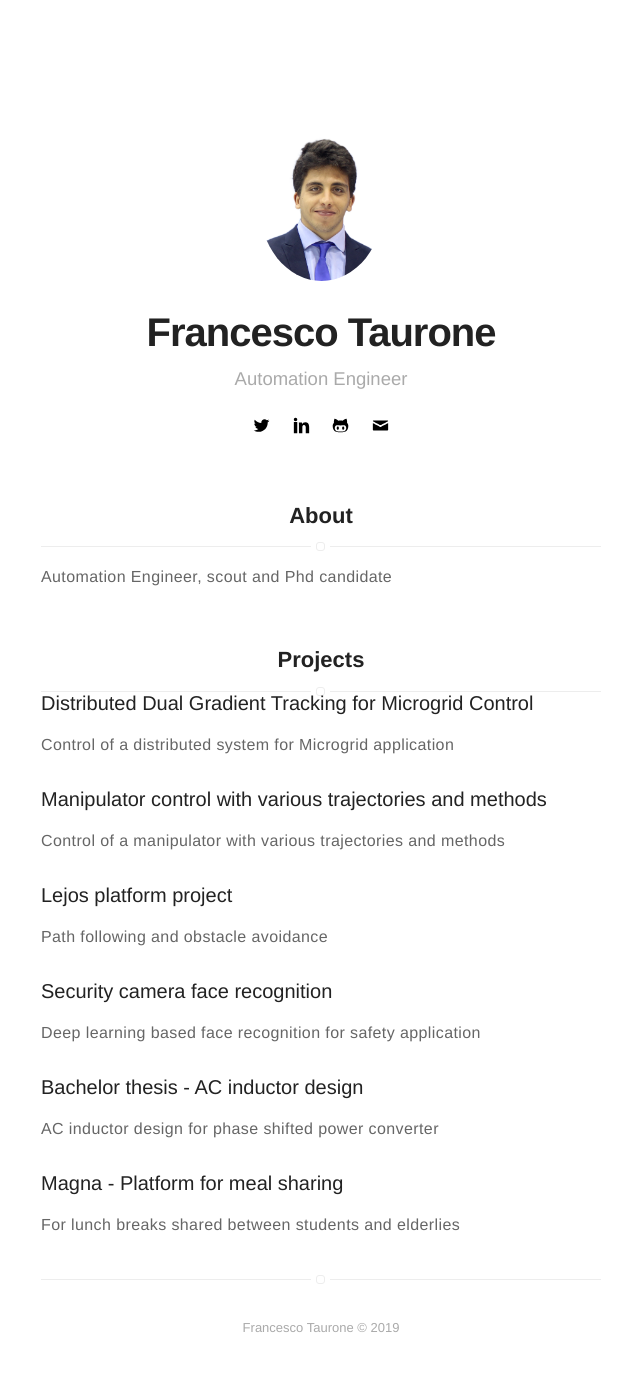
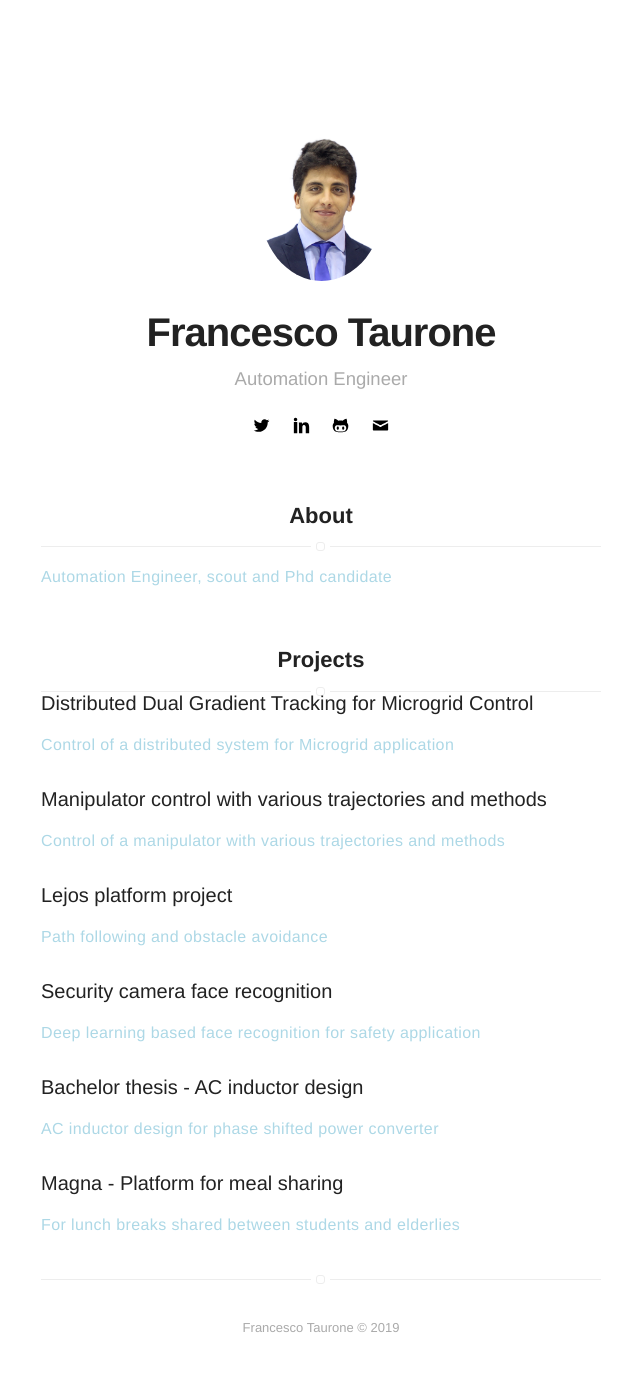
Before and after one commit to francescotaurone/francescotaurone.github.io, a Jekyll site: the page built from index.html, in a window 1280 px wide. Shown: the whole page, without its empty margins (319-959 px from the left). Built offline with Jekyll 4.4.1, drawn with Linux system fonts in a browser that asks for light colours.

Commit message:
Update variables.sass

```diff
--- a/_sass/base/variables.sass
+++ b/_sass/base/variables.sass
@@ -1,7 +1,7 @@
 $fontSans: "Helvetica Neue", Helvetica, Arial, sans-serif
 $fontMonospace: "Consolas", Liberation Mono, Menlo, Courier, monospace
 
-$alpha: #666
+$alpha: #ADD8E6
 $beta: #222
 $gama: #aaa
 $delta: #4b0082
```
